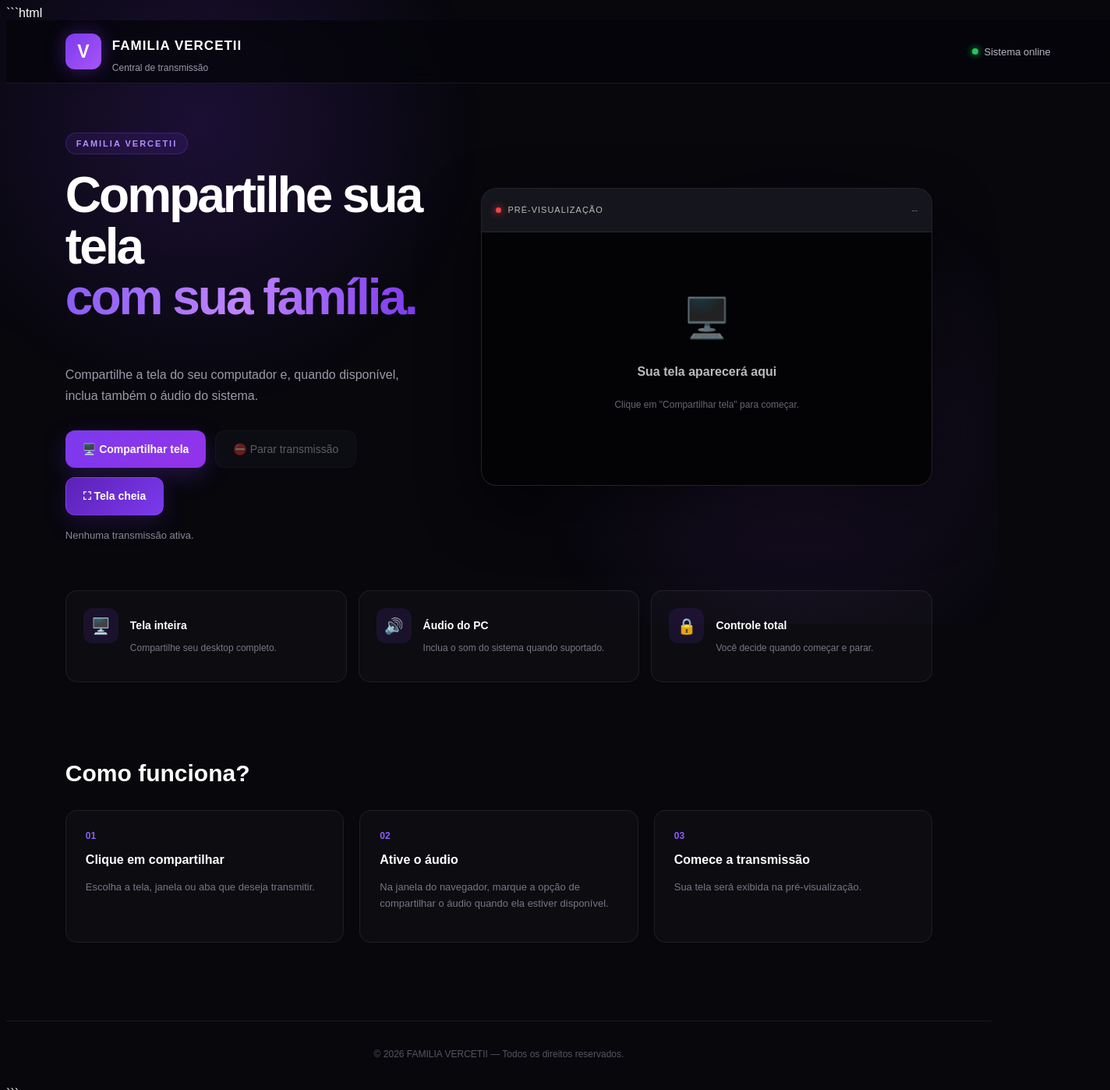
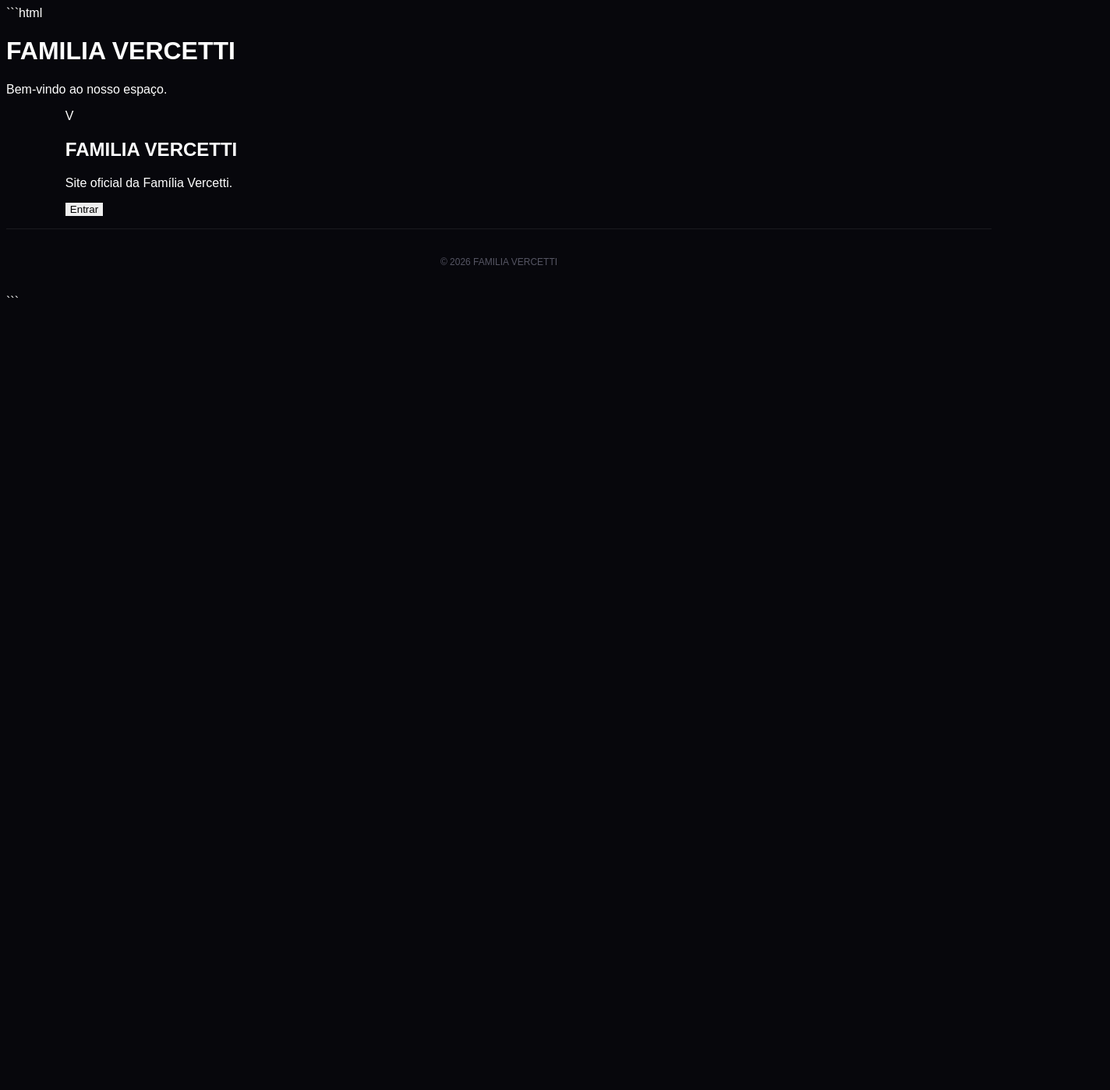
Before and after one commit to pockgamesrpg-ai/tela3, a plain HTML site: page index.html in a window 1280 px wide. Shown: the whole page at 78% size, 1424 px wide, since content can reach past the window. After the commit the page ends 816 px from the top, so only its background shows below. Drawn offline with Linux system fonts and the light colour scheme.

Commit message:
Update index.html

````diff
--- a/index.html
+++ b/index.html
@@ -1,209 +1,54 @@
 ```html
 <!DOCTYPE html>
 <html lang="pt-BR">
+
 <head>
     <meta charset="UTF-8">
     <meta name="viewport" content="width=device-width, initial-scale=1.0">
 
-    <title>FAMILIA VERCETII</title>
+    <title>FAMILIA VERCETTI</title>
 
     <link rel="stylesheet" href="style.css">
 </head>
 
 <body>
 
-    <div class="background"></div>
-
-    <header class="topbar">
-
-        <div class="logo">
-            <div class="logo-icon">V</div>
-
-            <div>
-                <h1>FAMILIA VERCETII</h1>
-                <span>Central de transmissão</span>
-            </div>
-        </div>
-
-        <div class="status">
-            <span class="status-dot"></span>
-            Sistema online
-        </div>
-
+    <header>
+        <h1>FAMILIA VERCETTI</h1>
+        <p>Bem-vindo ao nosso espaço.</p>
     </header>
-
 
     <main>
 
-        <section class="hero">
+        <section class="card">
 
-            <div class="hero-text">
-
-                <span class="tag">FAMILIA VERCETII</span>
-
-                <h2>
-                    Compartilhe sua tela
-                    <br>
-                    <strong>com sua família.</strong>
-                </h2>
-
-                <p>
-                    Compartilhe a tela do seu computador e, quando disponível,
-                    inclua também o áudio do sistema.
-                </p>
-
-                <div class="buttons">
-
-                    <button id="startShare" class="primary-button">
-                        <span>🖥️</span>
-                        Compartilhar tela
-                    </button>
-
-                    <button id="stopShare" class="secondary-button" disabled>
-                        ⛔ Parar transmissão
-                    </button>
-
-                    <button id="fullscreenBtn" class="fullscreen-button">
-                        ⛶ Tela cheia
-                    </button>
-
-                </div>
-
-                <div id="message" class="message">
-                    Nenhuma transmissão ativa.
-                </div>
-
+            <div class="icon">
+                V
             </div>
 
+            <h2>FAMILIA VERCETTI</h2>
 
-            <div class="preview-card">
+            <p>
+                Site oficial da Família Vercetti.
+            </p>
 
-                <div class="preview-header">
+            <button id="entrar">
+                Entrar
+            </button>
 
-                    <div class="preview-title">
-                        <span class="live-dot"></span>
-                        PRÉ-VISUALIZAÇÃO
-                    </div>
-
-                    <span id="resolution">--</span>
-
-                </div>
-
-                <div class="video-container">
-
-                    <video
-                        id="screenPreview"
-                        autoplay
-                        muted
-                        playsinline>
-                    </video>
-
-                    <div id="emptyPreview" class="empty-preview">
-
-                        <div class="monitor-icon">
-                            🖥️
-                        </div>
-
-                        <h3>Sua tela aparecerá aqui</h3>
-
-                        <p>
-                            Clique em "Compartilhar tela" para começar.
-                        </p>
-
-                    </div>
-
-                </div>
-
-            </div>
-
-        </section>
-
-
-        <section class="features">
-
-            <div class="feature">
-
-                <div class="feature-icon">🖥️</div>
-
-                <div>
-                    <h3>Tela inteira</h3>
-                    <p>Compartilhe seu desktop completo.</p>
-                </div>
-
-            </div>
-
-
-            <div class="feature">
-
-                <div class="feature-icon">🔊</div>
-
-                <div>
-                    <h3>Áudio do PC</h3>
-                    <p>Inclua o som do sistema quando suportado.</p>
-                </div>
-
-            </div>
-
-
-            <div class="feature">
-
-                <div class="feature-icon">🔒</div>
-
-                <div>
-                    <h3>Controle total</h3>
-                    <p>Você decide quando começar e parar.</p>
-                </div>
-
-            </div>
-
-        </section>
-
-
-        <section class="instructions">
-
-            <h2>Como funciona?</h2>
-
-            <div class="steps">
-
-                <div class="step">
-                    <span>01</span>
-                    <h3>Clique em compartilhar</h3>
-                    <p>
-                        Escolha a tela, janela ou aba que deseja transmitir.
-                    </p>
-                </div>
-
-                <div class="step">
-                    <span>02</span>
-                    <h3>Ative o áudio</h3>
-                    <p>
-                        Na janela do navegador, marque a opção de compartilhar
-                        o áudio quando ela estiver disponível.
-                    </p>
-                </div>
-
-                <div class="step">
-                    <span>03</span>
-                    <h3>Comece a transmissão</h3>
-                    <p>
-                        Sua tela será exibida na pré-visualização.
-                    </p>
-                </div>
-
-            </div>
+            <p id="mensagem"></p>
 
         </section>
 
     </main>
 
-
     <footer>
-        © 2026 FAMILIA VERCETII — Todos os direitos reservados.
+        © 2026 FAMILIA VERCETTI
     </footer>
-
 
     <script src="script.js"></script>
 
 </body>
+
 </html>
 ```
````
